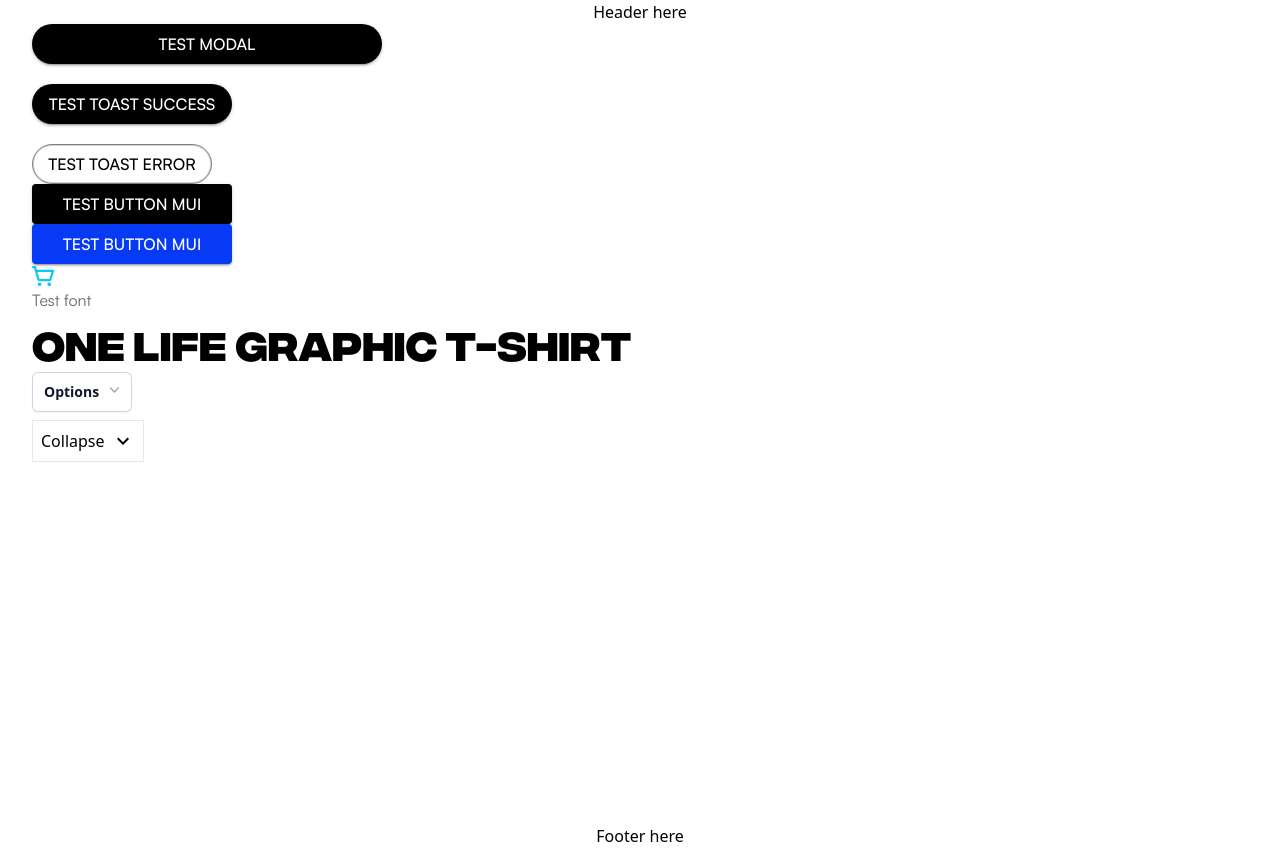
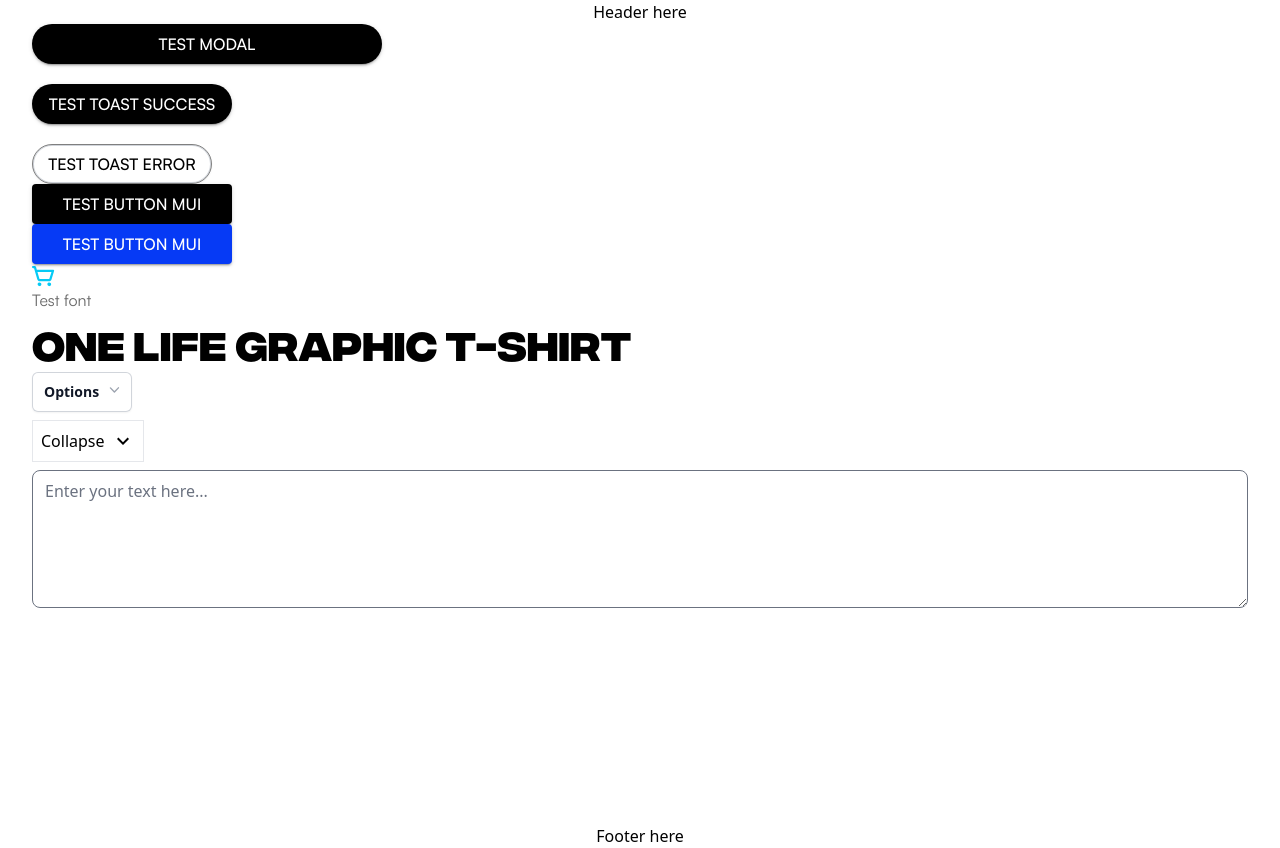
Before and after one commit to vincentvu20/sheepo, a React (Vite) app: page / in a window 1280 px wide. Built offline with nearby package versions, Linux system fonts and the light colour scheme.

Commit message:
feat: create textarea component

```diff
--- /dev/null
+++ b/src/components/Textarea/index.tsx
@@ -0,0 +1,29 @@
+import { ChangeEvent } from 'react';
+interface TextareaProps {
+  value: string;
+  onChange: (e: ChangeEvent<HTMLTextAreaElement>) => void;
+  placeholder?: string;
+  rows?: number;
+  cols?: number;
+}
+export const Textarea = ({
+  value,
+  onChange,
+  placeholder,
+  rows,
+  cols,
+}: TextareaProps) => {
+  const handleChange = (e: ChangeEvent<HTMLTextAreaElement>) => {
+    onChange(e);
+  };
+  return (
+    <textarea
+      className="mt-2 rounded-lg w-full border"
+      value={value}
+      onChange={handleChange}
+      placeholder={placeholder}
+      rows={rows}
+      cols={cols}
+    />
+  );
+};
--- a/src/components/index.ts
+++ b/src/components/index.ts
@@ -8,3 +8,4 @@ export * from './Dropdown';
 export * from './Checkbox';
 export * from './Input';
 export * from './Collapse';
+export * from './Textarea';
--- a/src/pages/customer/home-page/index.tsx
+++ b/src/pages/customer/home-page/index.tsx
@@ -1,11 +1,14 @@
+import { useState } from 'react';
 import { AcademicCapIcon } from '@heroicons/react/24/outline';
 import { Button as MUIButton } from '@mui/material';
 import { CartIcon } from '@/assets';
-import { Button, Collapse, Container, Dropdown } from '@/components';
+import { Button, Collapse, Container, Dropdown, Textarea } from '@/components';
 import { useTheme } from '@/hooks/common-hook';
 import { ModalServices } from '@/services/modal-service';
 
 export const HomePage = () => {
+  const [value, setValue] = useState<string>('');
+
   const theme = useTheme();
   return (
     <Container>
@@ -29,7 +32,6 @@ export const HomePage = () => {
         }}>
         Test toast success
       </Button>
-
       <Button
         variant="rounded-outlined"
         className="w-[180px]"
@@ -40,15 +42,12 @@ export const HomePage = () => {
         }}>
         Test toast error
       </Button>
-
       <MUIButton variant="contained" className="w-[200px]">
         Test Button MUI
       </MUIButton>
-
       <MUIButton variant="contained" className="w-[200px]" color="info">
         Test Button MUI
       </MUIButton>
-
       <CartIcon color={theme.colors.skyBlue} />
       <p className="font-santoshi font-normal text-black60">Test font</p>
       <p className="font-bold text-black font-integralCF text-[40px]">
@@ -67,8 +66,14 @@ export const HomePage = () => {
         ]}
         label="Options"
       />
-
       <Collapse />
+      <Textarea
+        value={value}
+        onChange={e => setValue(e.target.value)}
+        placeholder="Enter your text here..."
+        rows={5}
+        cols={20}
+      />
     </Container>
   );
 };
```
